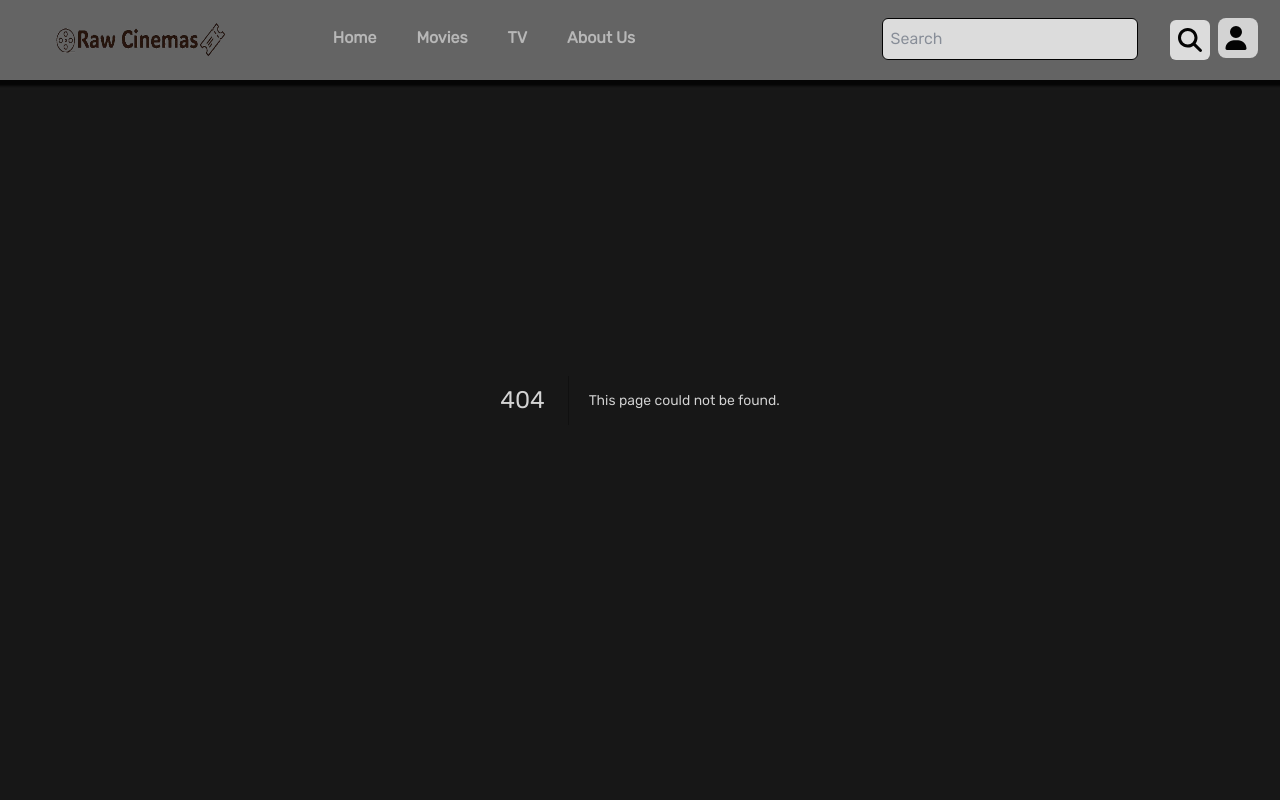
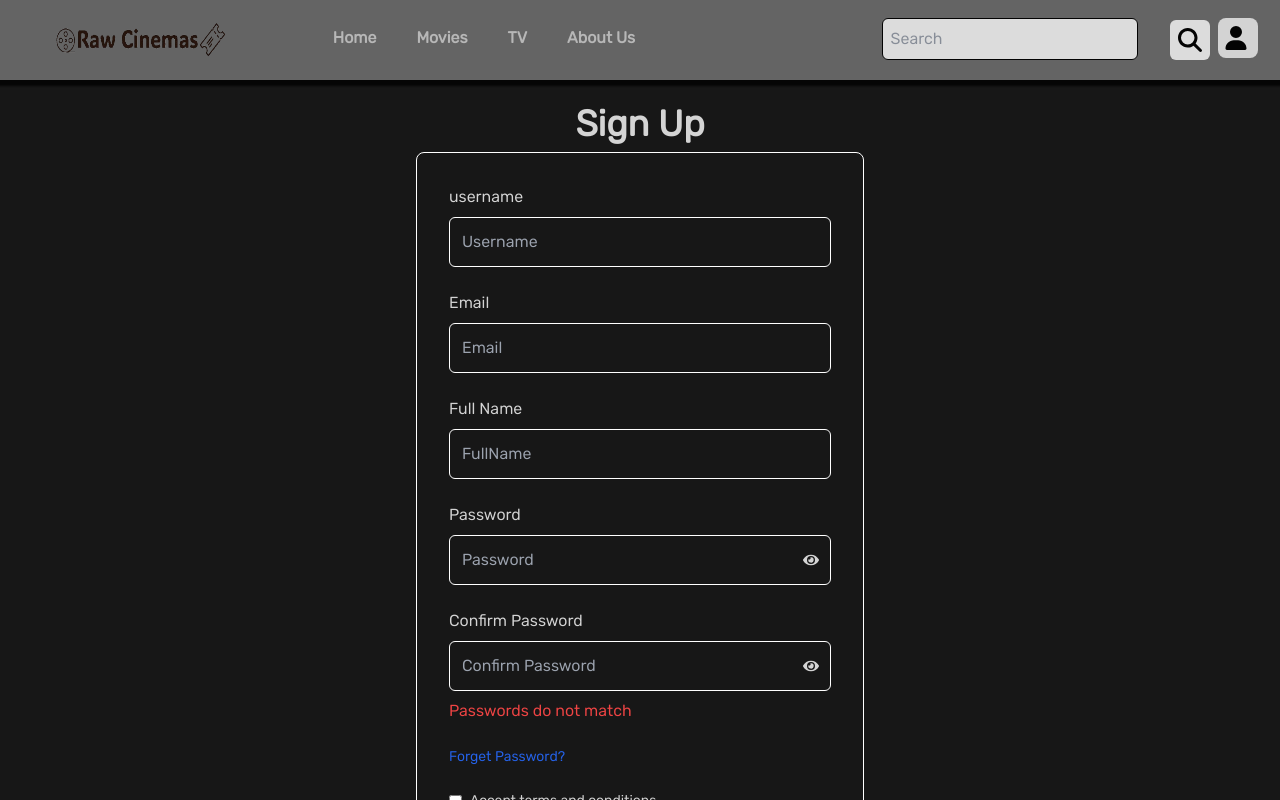
Before and after one commit to RawndRaja/Raw-Wood, a Next.js app: page /auth/register in a window 1280 px wide. Before the commit this address had no page. Built offline with nearby package versions, Linux system fonts and the light colour scheme.

Commit message:
final update for now it will be updated soon

```diff
--- a/src/Modules/userModule.ts
+++ b/src/Modules/userModule.ts
@@ -37,11 +37,11 @@ const userSchema = new mongoose.Schema({
     }],
     role:{
         type:String,
-        default:"guest"
+        default:"member"
     },
     status:{
         type:String,
-        default:"unauthorized"
+        default:"authorized"
     },
     Created_at:{
         type:Date,
--- a/src/app/about-us/page.jsx
+++ b/src/app/about-us/page.jsx
@@ -7,6 +7,7 @@ const AboutUs = () => {
     <div className="bg-neutral-800 min-h-screen text-white font-sans">
       <div className="h-24"></div>
       {/* Header Section */}
+      <div className='flex flex-row gap-4 justify-center items-center'> <h3 className='text-red-500 ml-6 text-xl'>Note: </h3><h4 className='px-10'>This site is just a prototype model of orignal site. So, We are currently not able to update it from now onwards, Hence it is the final version of the site. We will update it soon. Thank you for your patience. </h4> </div>
       <header className="relative overflow-hidden bg-gradient-to-br from-neutral-700 to-neutral-800 text-center py-24">
         <div className="absolute inset-0 bg-neutral-600 opacity-10 rounded-full blur-3xl transform scale-125"></div>
         <h1 className="text-6xl font-extrabold tracking-wide uppercase text-transparent bg-clip-text bg-gradient-to-r from-teal-400 to-blue-500 drop-shadow-lg">
--- a/src/app/api/Users/signUp/route.ts
+++ b/src/app/api/Users/signUp/route.ts
@@ -8,6 +8,8 @@ export async function POST(request: NextRequest){
     try {
         await connect();
         const reqbody = await request.json();
+        console.log(reqbody);
+
         const {username, FullName, email, password} = reqbody;
 
         //check if user exists
@@ -34,7 +36,7 @@ export async function POST(request: NextRequest){
         });
 
         const savedUser  = await newUser.save();
-        await sendEmail({ email, emailType: "VERIFY", userId: savedUser._id });
+        // await sendEmail({ email, emailType: "VERIFY", userId: savedUser._id });
 
         return NextResponse.json({message: "User created successfully", savedUser}, {status: 201})
 
--- a/src/app/auth/login/page.jsx
+++ b/src/app/auth/login/page.jsx
@@ -4,6 +4,7 @@ import { Bounce, ToastContainer, toast } from 'react-toastify'
 import { FaEye, FaEyeSlash } from "react-icons/fa"
 import axios from "axios"
 import { useRouter } from "next/navigation"
+import Link from "next/link"
 
 const toastConfig = {
   position: "top-right",
@@ -65,10 +66,11 @@ export default function LoginPage() {
 
   return (
     <div className="min-h-screen bg-neutral-900">
+      <title>Sign In Page</title>
       <ToastContainer {...toastConfig} limit={5} zIndex={9999} />
 
-      <div className="flex flex-col items-center justify-center h-full pt-16 mt-14">
-        <h1 className="text-4xl font-bold mb-8">Sign In</h1>
+      <div className="flex flex-col items-center justify-center h-full pt-16 mt-10">
+        <h1 className="text-4xl font-bold mb-2">Sign In</h1>
 
         <form onSubmit={handleLogin} className="w-full flex flex-col h-full max-w-md p-8 space-y-6 sm:border border-white rounded-lg">
           <div className="space-y-2">
@@ -139,6 +141,8 @@ export default function LoginPage() {
           >
             Sign In
           </button>
+         <div className="flex flex-row gap-2 flex-grow"> <p>Don't have account?</p>
+         <Link className="text-blue-600" href={'/auth/register'}>Create an account</Link></div>
         </form>
       </div>
     </div>
--- /dev/null
+++ b/src/app/auth/register/page.jsx
@@ -0,0 +1,215 @@
+'use client'
+import { useEffect, useState } from "react"
+import { Bounce, ToastContainer, toast } from 'react-toastify'
+import { FaEye, FaEyeSlash } from "react-icons/fa"
+import axios from "axios"
+import { useRouter } from "next/navigation"
+
+const toastConfig = {
+  position: "top-right",
+  autoClose: 5000,
+  hideProgressBar: false,
+  closeOnClick: false,
+  pauseOnHover: false,
+  draggable: true,
+  progress: undefined,
+  theme: "dark",
+  transition: Bounce,
+}
+
+export default function LoginPage() {
+  const [showPassword, setShowPassword] = useState(false)
+  const [terms, setTerms] = useState(false)
+  const [confirmPassword, setconfirmPassword] = useState('')
+  const [passwordchecker, setpasswordchecker] = useState(false)
+  const [formData, setFormData] = useState({
+    username: "",
+    FullName: "",
+    email: "",
+    password: "",
+  })
+  const router = useRouter()
+  const match = () =>{
+    if(!formData.password){
+        setpasswordchecker(false)
+        return
+    }
+    if(formData.password === confirmPassword){
+        setpasswordchecker(true)
+        console.log('passwords match')
+
+    }else{
+        setpasswordchecker(false)
+        console.log('passwords do not match')
+  }
+}
+  useEffect(()=>{
+    match();
+  })
+
+  const handleLogin = async (e) => {
+    e.preventDefault()
+
+    if (!terms) {
+      toast.error('Please accept terms and conditions', toastConfig)
+      return
+    }
+
+    if (!formData.email || !formData.password) {
+      toast.error('Please fill all fields', toastConfig)
+      return
+    }
+    if (!passwordchecker) {
+        toast.error('Passwords do not match', toastConfig)
+        return
+
+    }
+    try {
+      toast.warning('Creating Account', toastConfig )
+
+      await axios.post("/api/Users/signUp", formData,{
+        baseURL: "",
+      })
+
+      toast.success('Account Created Successfully', toastConfig)
+      router.push('/auth/login')
+    } catch (error) {
+      toast.error('Error logging in', toastConfig)
+      console.error('Login error:', error)
+    }
+  }
+
+
+  return (
+    <div className="min-h-screen bg-neutral-900">
+      <title>Sign In Page</title>
+      <ToastContainer {...toastConfig} limit={5} zIndex={9999} />
+
+      <div className="flex flex-col items-center justify-center h-full pt-16 mt-10">
+        <h1 className="text-4xl font-bold mb-2">Sign Up</h1>
+
+        <form onSubmit={handleLogin} className="w-full flex flex-col h-full max-w-md p-8 space-y-6 sm:border border-white rounded-lg">
+
+        <div className="space-y-2">
+            <label htmlFor="username">username</label>
+            <input
+              id="username"
+              name="username"
+              type="text"
+              value={formData.username}
+              onChange={(e)=>{
+                setFormData({...formData, username: e.target.value})
+              }}
+              className="w-full p-3 bg-transparent border border-white rounded-md outline-none"
+              placeholder="Username"
+            />
+          </div>
+          <div className="space-y-2">
+            <label htmlFor="email">Email</label>
+            <input
+              id="email"
+              name="email"
+              type="email"
+              value={formData.email}
+              onChange={(e)=>{
+                setFormData({...formData, email: e.target.value})
+              }}
+              className="w-full p-3 bg-transparent border border-white rounded-md outline-none"
+              placeholder="Email"
+            />
+          </div>
+          <div className="space-y-2">
+            <label htmlFor="name">Full Name</label>
+            <input
+              id="name"
+              name="text"
+              type="text"
+              value={formData.FullName}
+              onChange={(e)=>{
+                setFormData({...formData, FullName: e.target.value})
+              }}
+              className="w-full p-3 bg-transparent border border-white rounded-md outline-none"
+              placeholder="FullName"
+            />
+          </div>
+
+          <div className="space-y-2">
+            <label htmlFor="password">Password</label>
+            <div className="relative">
+              <input
+                id="password"
+                name="password"
+                type={showPassword ? "text" : "password"}
+                value={formData.password}
+                onChange={(e)=>{
+                    setFormData({...formData, password: e.target.value})
+                }}
+                className="w-full p-3 bg-transparent border border-white rounded-md outline-none pr-10"
+                placeholder="Password"
+              />
+              <button
+                type="button"
+                onClick={() => setShowPassword(!showPassword)}
+                className="absolute right-3 top-1/2 -translate-y-1/2"
+              >
+                {showPassword ? <FaEyeSlash /> : <FaEye />}
+              </button>
+            </div>
+          </div>
+          <div className="space-y-2">
+            <label htmlFor="password">Confirm Password</label>
+            <div className="relative">
+              <input
+                id="password"
+                name="password"
+                type={showPassword ? "text" : "password"}
+                value={confirmPassword}
+                onChange={
+                    (e)=>{
+                        setconfirmPassword(e.target.value)
+                        match()
+
+                    }
+                }
+                className="w-full p-3 bg-transparent border border-white rounded-md outline-none pr-10"
+                placeholder="Confirm Password"
+              />
+              <button
+                type="button"
+                onClick={() => setShowPassword(!showPassword)}
+                className="absolute right-3 top-1/2 -translate-y-1/2"
+              >
+                {showPassword ? <FaEyeSlash /> : <FaEye />}
+              </button>
+            </div>
+            <div id="error"> { passwordchecker ? null : <div className="text-red-500">Passwords do not match</div>} </div>
+          </div>
+
+          <a href="#" className="text-sm text-blue-600 hover:text-xs transition-all mt-20">
+            Forget Password?
+          </a>
+
+          <div className="space-y-4">
+
+            <label className="flex items-center space-x-2">
+              <input
+                type="checkbox"
+                checked={terms}
+                onChange={(e) => setTerms(e.target.checked)}
+                className="bg-white"
+              />
+              <span className="text-sm">Accept terms and conditions</span>
+            </label>
+          </div>
+
+          <button
+            type="submit"
+            className="w-full py-2 bg-neutral-500 text-white font-semibold rounded-md hover:bg-neutral-800 hover:scale-105 transition-all"
+          >
+            Sign Up
+          </button>
+        </form>
+      </div>
+    </div>
+  )
+}
--- a/src/app/movie/[id]/page.jsx
+++ b/src/app/movie/[id]/page.jsx
@@ -20,8 +20,7 @@ export default function Page() {
   const [Recommendation, setRecommendation] = useState([])
   const [similar, setSimilar] = useState([])
   const [showVideo, setShowVideo] = useState(false);
-  const [scale, setscale] = useState(false)
-  const [email, setemail] = useState('')
+  // const [scale, setscale] = useState(false)
   const getImage = async () => {
     try {
       axios.defaults.baseURL = "https://api.themoviedb.org/3";
@@ -46,19 +45,19 @@ export default function Page() {
       console.log(error);
     }
   };
-  const userDetails = async ()=>{
-    try {
-      const response = await axios.get('/api/Users/user', {
-        baseURL: "",
-      })
-      console.log('user',response)
-      setemail(response.data.user.email)
+  // const userDetails = async ()=>{
+  //   try {
+  //     const response = await axios.get('/api/Users/user', {
+  //       baseURL: "",
+  //     })
+  //     console.log('user',response)
+  //     setemail(response.data.user.email)
 
-    } catch (error) {
-      console.log(error)
+  //   } catch (error) {
+  //     console.log(error)
 
-    }
-  }
+  //   }
+  // }
   const handlePlayVideo = ()=>{
     setShowVideo(true)
 
@@ -66,27 +65,27 @@ export default function Page() {
 
   useEffect(() => {
     getImage();
-    userDetails()
+    // userDetails()
   }, [Params.id]); // Add Params.id as a dependency to re-run the effect when the id changes
 
-const FavAction = async () =>{
-  try {
-    if (data && data.id) {
-      const FavData = {
-        id: Params.id,
-        genre: data.genres || [],
-        title: data.title || '',
-        action: scale ? 'remove' : 'add',
-        email: await email
-      };
-      axios.defaults.baseURL = "";
-      await axios.post("/api/Users/favourate", FavData)
+// const FavAction = async () =>{
+//   try {
+//     if (data && data.id) {
+//       const FavData = {
+//         id: Params.id,
+//         genre: data.genres || [],
+//         title: data.title || '',
+//         action: scale ? 'remove' : 'add',
+//         email: await email
+//       };
+//       axios.defaults.baseURL = "";
+//       await axios.post("/api/Users/favourate", FavData)
 
-    }
-  } catch (error) {
-    console.log(error+ 'data')
-  }
-}
+//     }
+//   } catch (error) {
+//     console.log(error+ 'data')
+//   }
+// }
 
 
   const formatMovieTitle = (title) => {
@@ -159,12 +158,12 @@ if (isLoading) {
 
         <div>
         <button onClick={()=>handlePlayVideo(data)} className='mt-3 w-full py-2 px-4 text-center bg-white text-black rounded font-bold text-lg hover:bg-gradient-to-l from-red-500 to-orange-500 hover:scale-105 transition-all'>Watch Trailer</button>
-            <button onClick={
-              ()=>{
-                setscale(!scale)
-                FavAction();
-              }
-            } className='mt-3 w-full py-2 px-4 text-center bg-blue-200 text-black rounded font-bold text-lg  transition-all flex flex-row gap-10 items-center justify-center'><p>{scale? "Added TO Favourate" :"Add TO Favourate"}</p><div><FaRegHeart className={scale ? 'scale-150 transition-all text-red-600': null}/></div></button>
+           {/* <button onClick={
+  ()=>{
+    setscale(!scale)
+    // FavAction();
+  }
+} className='mt-3 w-full py-2 px-4 text-center bg-blue-200 text-black rounded font-bold text-lg  transition-all flex flex-row gap-10 items-center justify-center'><p>{scale? "Added TO Favourate" :"Add TO Favourate"}</p><div><FaRegHeart className={scale ? 'scale-150 transition-all text-red-600': null}/></div></button> */}
             <button popoverTarget='suggest' className='mt-3 w-full py-2 px-4 text-center bg-white text-black rounded font-bold text-lg hover:bg-gradient-to-l from-yellow-400 to-orange-500 hover:scale-105 transition-all'>Play Now</button>
           <a href={`https://hdhub4u.spa/?s=${data.title || data.name}`} target='_blank' ><button className='mt-3 w-full py-2 px-4 text-center bg-white text-black rounded font-bold text-lg hover:bg-gradient-to-l from-green-500 to-green-700 hover:scale-105 transition-all'>Download Now</button></a>
         </div>
```
